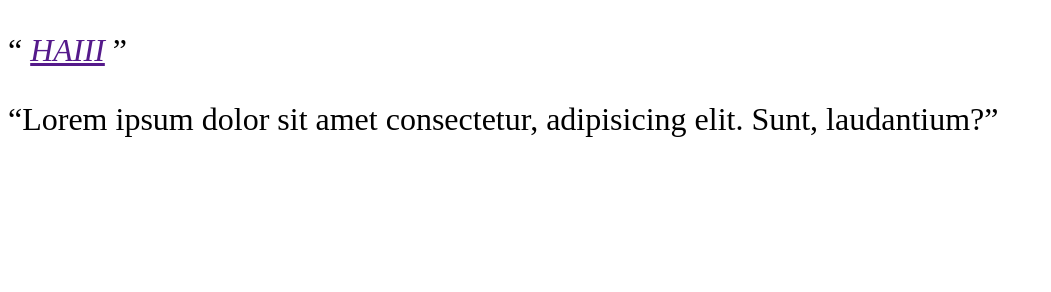
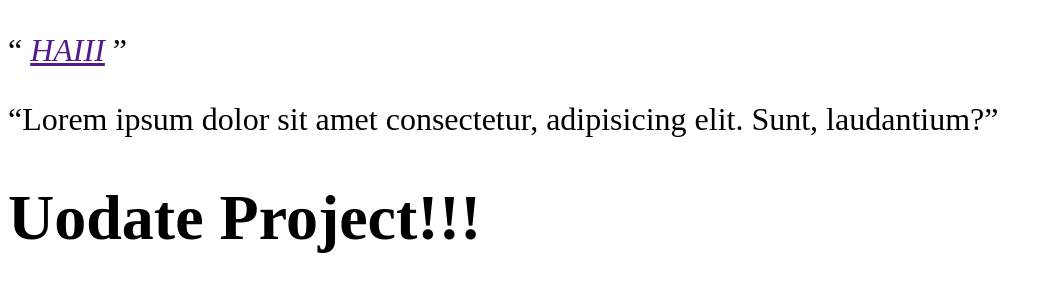
Before and after one commit to Khanif363/deploy-vercel, a plain HTML site: page index.html in a window 1280 px wide. Shown: the whole page, without its empty margins (0-1051 px from the left). Drawn offline with Linux system fonts and the light colour scheme.

Commit message:
update deploy

```diff
--- a/index.html
+++ b/index.html
@@ -84,6 +84,7 @@
   <!-- <button type="button" class="btn btn-primary">Primary</button> -->
 
   <p>Lorem ipsum dolor sit amet consectetur, adipisicing elit. Sunt, laudantium?</p>
+  <h1>Uodate Project!!!</h1>
 
   <!-- <a href="#">Hall9o</a>
   <a href="http://www.facebook.com">Youtube</a> -->
```
